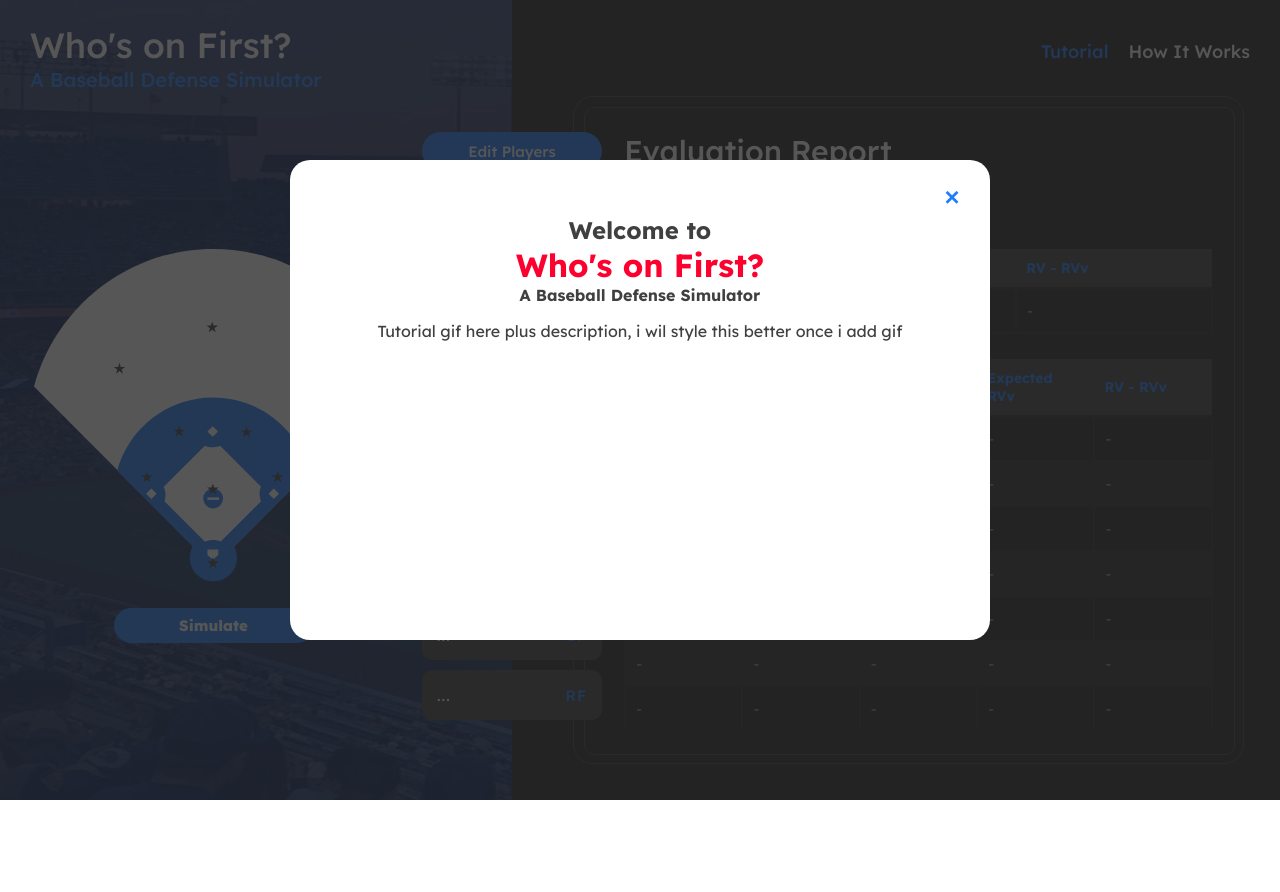
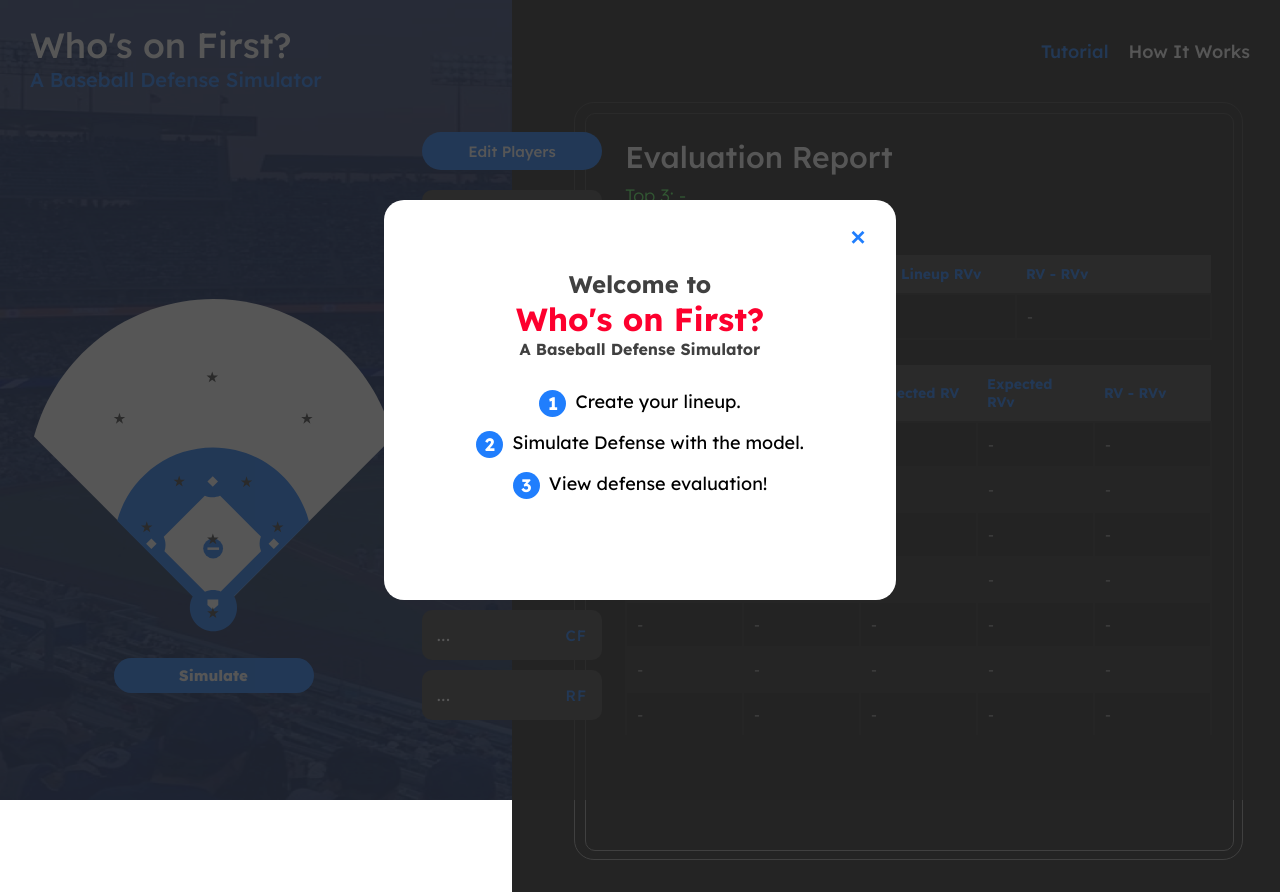
Before and after one commit to tsaichenlin/smt, a React (Create React App) app: page /sim in a window 1280 px wide. Both pictures are taken after a click on the element "Tutorial". Before the commit the page ends 800 px from the top, so only its background shows below. Built offline with nearby package versions, Linux system fonts and the light colour scheme.

Commit message:
Fix scroll and ui

```diff
--- a/src/pages/Simulator.js
+++ b/src/pages/Simulator.js
@@ -28,20 +28,29 @@ const Div = styled.div`
     z-index: -1;
   }
   overflow: hidden;
+  &::-webkit-scrollbar {
+    width: 0px;
+    height: 0px;
+  }
 `;
 
 const Content = styled.div`
   display: flex;
   position: relative;
-  min-height: calc(100vh - 100px);
+  min-height: calc(100vh);
+
   box-sizing: border-box;
+  &::-webkit-scrollbar {
+    width: 0px;
+    height: 0px;
+  }
 `;
 const BgLineContainer = styled.div`
   position: absolute;
   right: 0;
   bottom: 0;
   top: 60px;
-  height: calc(100% - 60px);
+  height: calc(100% - 50px);
   width: 60%;
   z-index: 0;
   display: flex;
@@ -60,6 +69,7 @@ const BgLine = styled.div`
   position: relative;
   top: 0;
   right: 0;
+  box-sizing: border-box;
 
   &::before {
     border-radius: 10px;
@@ -200,8 +210,8 @@ const PopupDiv = styled.div`
 const PopupCard = styled.div`
   position: relative;
   background-color: var(--white);
-  width: 60vw;
-  height: 60vh;
+  width: 40vw;
+  height: 50vh;
   z-index: 6;
   padding: 20px;
   min-width: 400px;
@@ -252,6 +262,40 @@ const Overlay = styled.div`
   }
 `;
 
+const StepList = styled.ol`
+  list-style: none;
+  counter-reset: step-counter;
+  padding: 0;
+  display: flex;
+  align-items: center;
+  justify-content: center;
+  flex-direction: column;
+  padding-top: 15px;
+`;
+
+const StepItem = styled.li`
+  counter-increment: step-counter;
+  margin: 0 0 1em 0;
+  padding-left: 2em;
+  position: relative;
+  font-size: 18px;
+
+  &:before {
+    content: counter(step-counter);
+    position: absolute;
+    left: 0;
+    top: 0;
+    width: 1.5em;
+    height: 1.5em;
+    border-radius: 50%;
+    background-color: var(--blue);
+    color: white;
+    display: flex;
+    align-items: center;
+    justify-content: center;
+    font-weight: bold;
+  }
+`;
 function Simulator() {
   const { editMode, setEditMode } = useContext(GlobalContext);
   const { editPlayerMode, setEditPlayerMode } = useContext(GlobalContext);
@@ -435,6 +479,14 @@ function Simulator() {
             >
               &#x2715;
             </ExitButton>
+            <div
+              style={{
+                display: "flex",
+                flexDirection: "column",
+                justifyContent: "center",
+                height: "80%",
+              }}
+            >
               <h2
                 style={{
                   color: "var(--gray)",
@@ -445,20 +497,30 @@ function Simulator() {
                 Welcome to
               </h2>
               <h1
-              style={{ color: "var(--red)", textAlign: "center", margin: "0" }}
+                style={{
+                  color: "var(--red)",
+                  textAlign: "center",
+                  margin: "0",
+                }}
               >
                 Who's on First?
               </h1>
               <h4
-              style={{ color: "var(--gray)", textAlign: "center", margin: "0" }}
+                style={{
+                  color: "var(--gray)",
+                  textAlign: "center",
+                  margin: "0",
+                }}
               >
                 {" "}
                 A Baseball Defense Simulator
               </h4>
-            <p style={{ textAlign: "center", color: "var(--gray)" }}>
-              Tutorial gif here plus description, i wil style this better once i
-              add gif
-            </p>
+              <StepList>
+                <StepItem>Create your lineup.</StepItem>
+                <StepItem>Simulate Defense with the model.</StepItem>
+                <StepItem>View defense evaluation!</StepItem>
+              </StepList>{" "}
+            </div>
           </PopupCard>
         </PopupDiv>
       )}
```
Also changed, not shown: 31 other files (tests, documents, lock files or other folders). Lines whose indentation alone changed are shown as unchanged.
